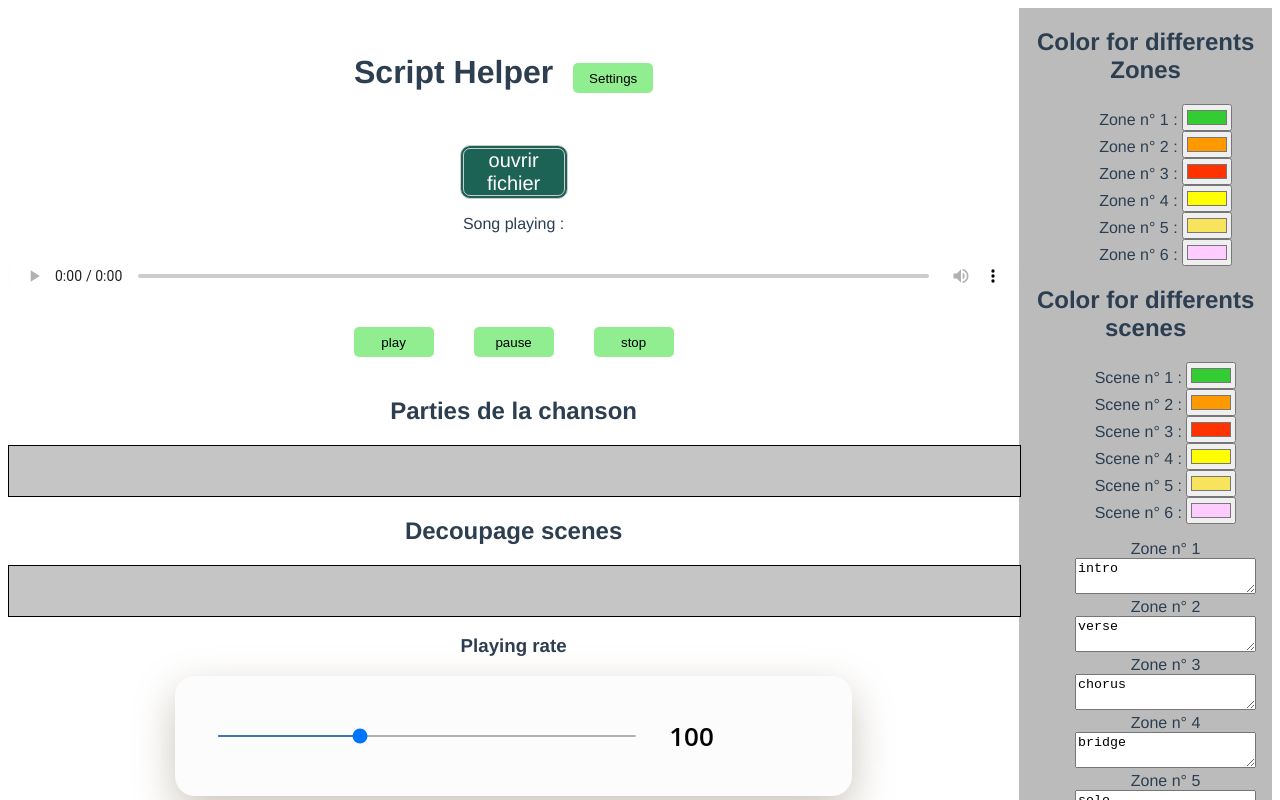
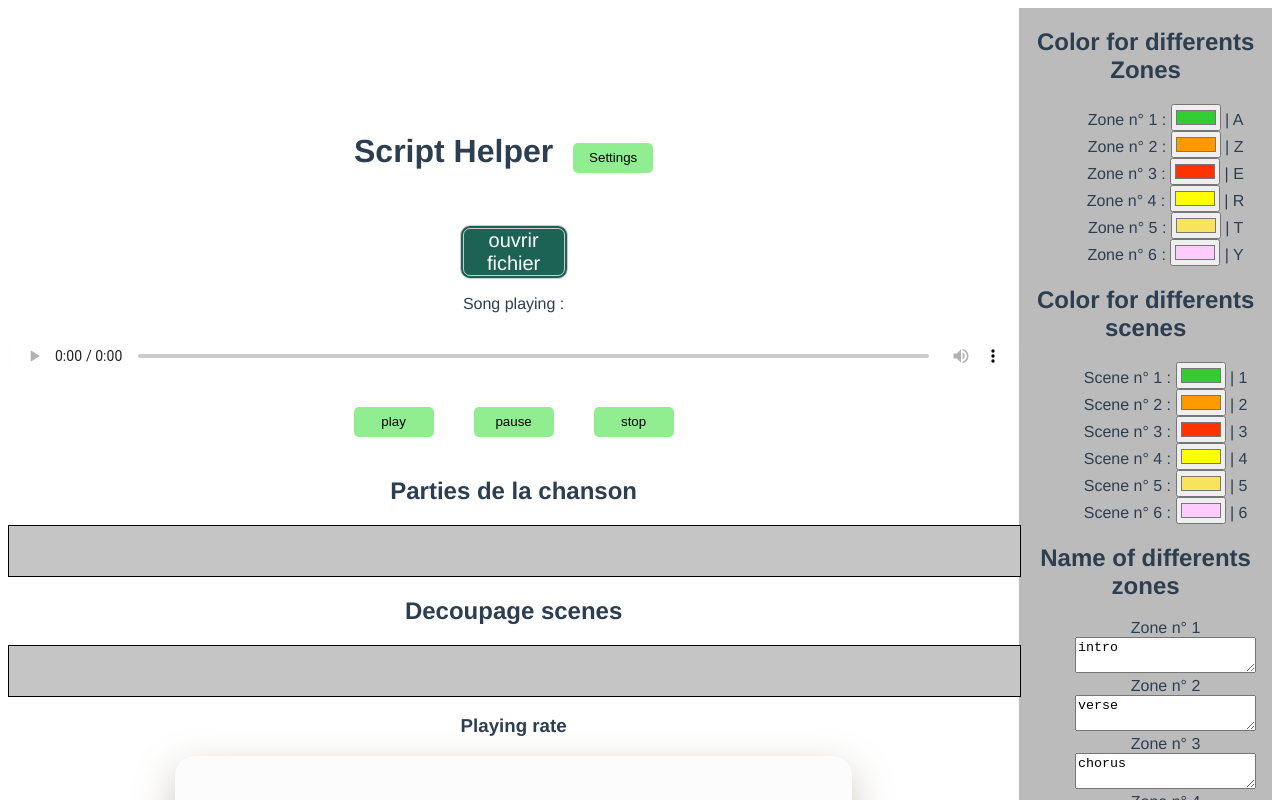
Before and after one commit to MariusBoucard/scriptgenerator, a Vue app: page / in a window 1280 px wide. Shown: the top 800 px of the page. Built offline with nearby package versions, Linux system fonts and the light colour scheme.

Commit message:
added keyboards keys to settings

```diff
--- a/src/App.vue
+++ b/src/App.vue
@@ -9,6 +9,7 @@
                         :colorScene=colorScene
                         :SceneKey=SceneKey
                         :ZoneKey=ZoneKey
+
                         :class="this.showSettings ? 'reduit' : 'plein'"
                         @settingsDisplay = "this.showSettings = !this.showSettings"
                         ></PlaySoundComponent>
@@ -18,7 +19,8 @@
                         <SettingsComponent v-show="this.showSettings" :colorZone="this.colorZone"
                         :colorScene="this.colorScene"
                         :songZoneName="this.songZoneName"
-
+                        :SceneKey=SceneKey
+                        :ZoneKey=ZoneKey
 
     @colorSceneUpdate="updateColorScene($event)"
     @colorZoneUpdate="updateColorZone($event)"
@@ -109,7 +111,7 @@ methods : {
 .reduit{
   display: inline-block;
   width:80%;
-  margin:0px !important;
+  margin:auto !important;
 }
 .plein{
   display: inline-block;
--- a/src/components/SettingsComponent.vue
+++ b/src/components/SettingsComponent.vue
@@ -2,20 +2,23 @@
 <div class="settingscomp" style="margin-top: 0px;">
 <!-- Display the zone keys -->
 <!-- put descriptif scenes as well -->
+
+
 <h2>Color for differents Zones</h2>
 
     <ul style="list-style: none;">
         <li v-for="color in colorZoneComp"  > Zone n° {{ color.id }} :
-<input type="color"   :value=color.value  @input="updateColorScene(color.id,$event.target.value)">
+<input type="color"   :value=color.value  @input="updateColorZone(color.id,$event.target.value)"> | {{ String.fromCharCode(this.ZoneKey[color.id]) }}
 </li>
     </ul>
 
     <h2>Color for differents scenes</h2>
 <ul style="list-style: none;">
         <li v-for="color in colorSceneComp"  >Scene n° {{ color.id }} :
-<input type="color"  :value=color.value  @input="updateZoneName(color.id,$event.target.value)">
+<input type="color"  :value=color.value  @input="updateColorScene(color.id,$event.target.value)">  | {{ String.fromCharCode(this.SceneKey[color.id]) }}
 </li>
     </ul>
+    <h2>Name of differents zones</h2>
     <ul style="list-style: none;">
         <li v-for="text in songZoneNameComp"  >
             Zone n° {{ text.id }}       <textarea :value="text.value" @input="updateZoneName(text.id,$event.target.value)"></textarea>
```
